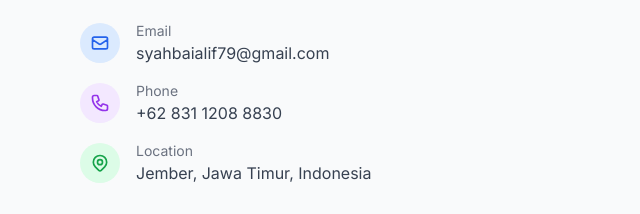
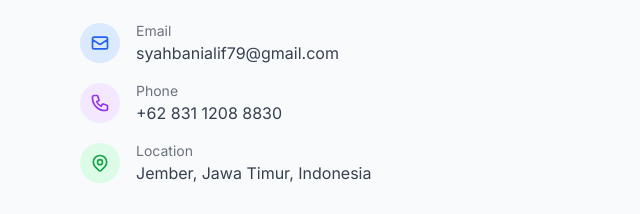
Before and after one commit to sukamager/Seputar-Aliff, a plain HTML site: page index.html in a window 1280 px wide. Shown: the part 2429-2643 px from the top of the page, 0-640 px from the left. Drawn offline with nearby package versions, Linux system fonts and the light colour scheme.

Commit message:
index.html

```diff
--- a/index.html
+++ b/index.html
@@ -302,7 +302,7 @@
                         </div>
                         <div>
                             <p class="text-sm text-gray-500">Email</p>
-                            <p class="text-gray-700">syahbaialif79@gmail.com </p>
+                            <p class="text-gray-700">syahbanialif79@gmail.com </p>
                         </div>
                     </div>
 
```
